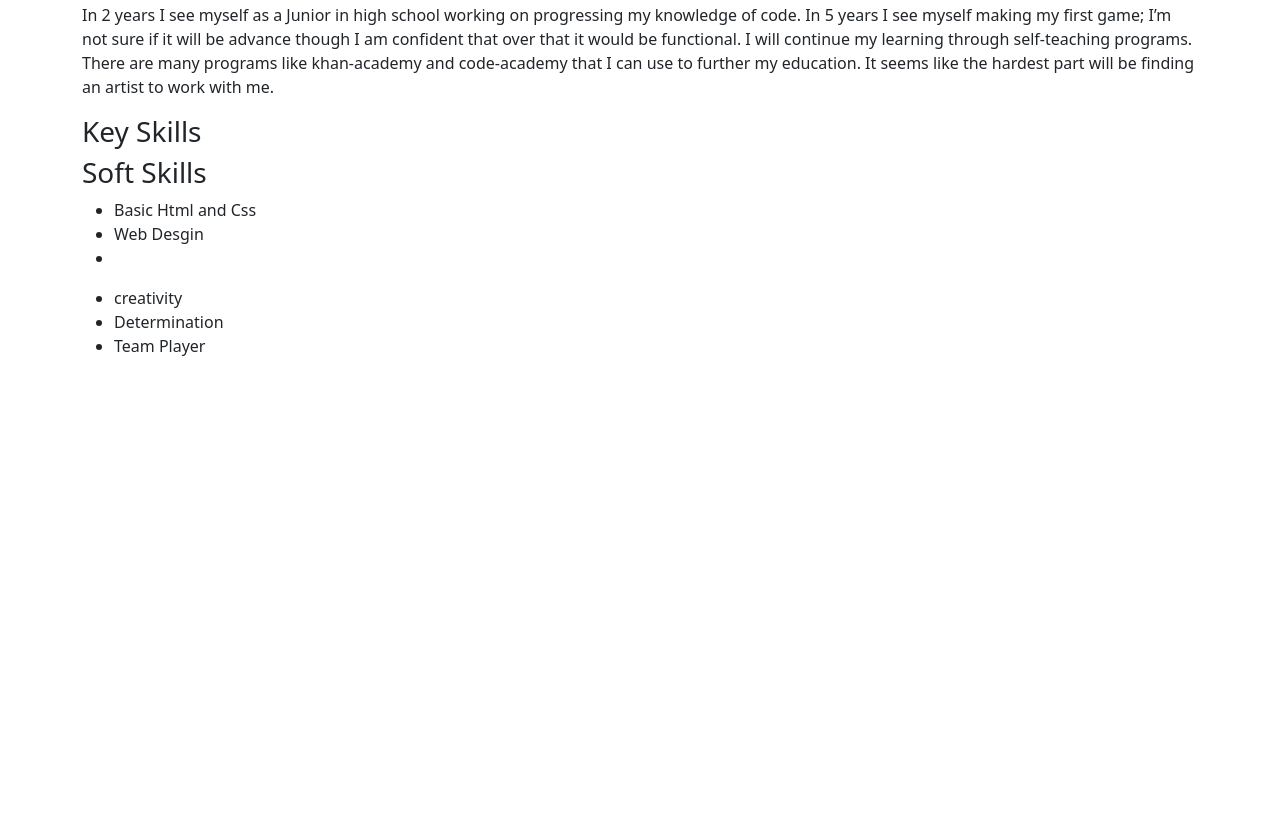
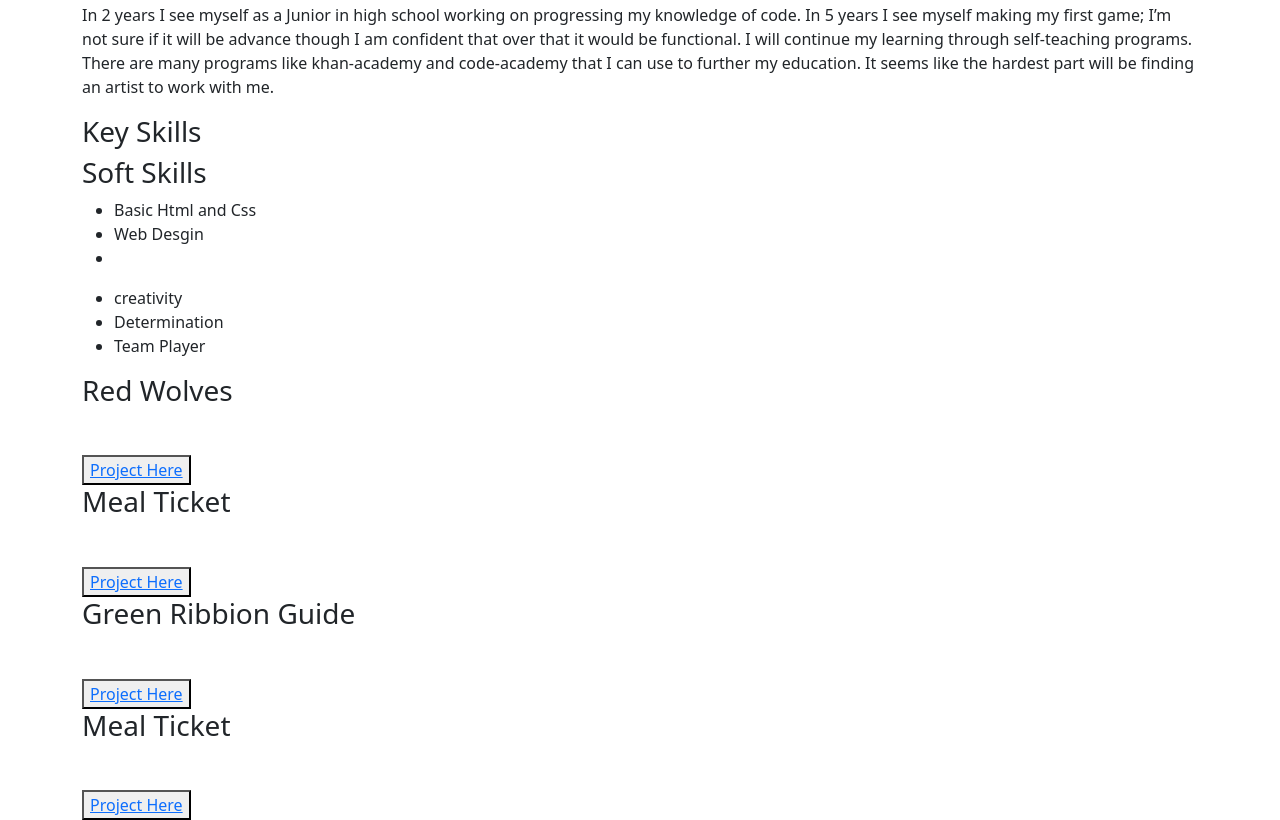
Before and after one commit to Nyx-Grove/Portfolio-Project, a plain HTML site: page index.html in a window 1280 px wide. Shown: the part 374-1194 px from the top of the page. Before the commit the page ends 800 px from the top, so only its background shows below. Drawn offline with nearby package versions, Linux system fonts and the light colour scheme.

Commit message:
added some lnks to prjects

```diff
--- a/index.html
+++ b/index.html
@@ -93,6 +93,72 @@
     </div>
 
 
+    <div class="container">
+        <div class="row">
+            <div class="projects">
+                <h3>Red Wolves</h3>
+             <img src="">
+
+             <p>
+
+             </p>
+             <button type="button"><a href="https://5500-brown-guanaco-32oue2te.ws-us15.gitpod.io/football/">Project Here</a></button>
+
+            </div>
+        </div>
+    </div>
+
+
+    <div class="container">
+        <div class="row">
+            <div class="projects">
+
+             <h3> Meal Ticket</h3>
+             <img class="col-md-2" src="">
+
+             <p class="col-md-4">
+
+             </p>
+
+             <button type="button"><a href="https://5500-magenta-chameleon-fmm23lbc.ws-us14.gitpod.io/website/home.html">Project Here</a></button>
+            </div>
+        </div>
+    </div>
+
+    <div class="container">
+        <div class="row">
+            <div class="projects">
+
+                <h3>Green Ribbion Guide</h3>
+                <img src="">
+
+                <p>
+
+                </p>
+
+                <button type="button"><a href="https://5500-copper-moth-2dfofwwv.ws-us14.gitpod.io/asmah.html">Project Here</a></button>
+
+            </div>
+        </div>
+    </div>
+
+
+    <div class="container">
+        <div class="row">
+            <div class="projects">
+                <h3> Meal Ticket</h3>
+                <img src="">
+
+                <p>
+
+                </p>
+
+                <button type="button"><a href="https://5500-magenta-chameleon-fmm23lbc.ws-us14.gitpod.io/website/home.html">Project Here</a></button>
+            </div>
+        </div>
+    </div>
+
+
 
     <script src="https://cdn.jsdelivr.net/npm/bootstrap@5.0.2/dist/js/bootstrap.bundle.min.js" integrity="sha384-MrcW6ZMFYlzcLA8Nl+NtUVF0sA7MsXsP1UyJoMp4YLEuNSfAP+JcXn/tWtIaxVXM" crossorigin="anonymous"></script>
 
--- a/styles.css
+++ b/styles.css
@@ -0,0 +1,3 @@
+.projects{
+    display: inline-block;
+}
```
